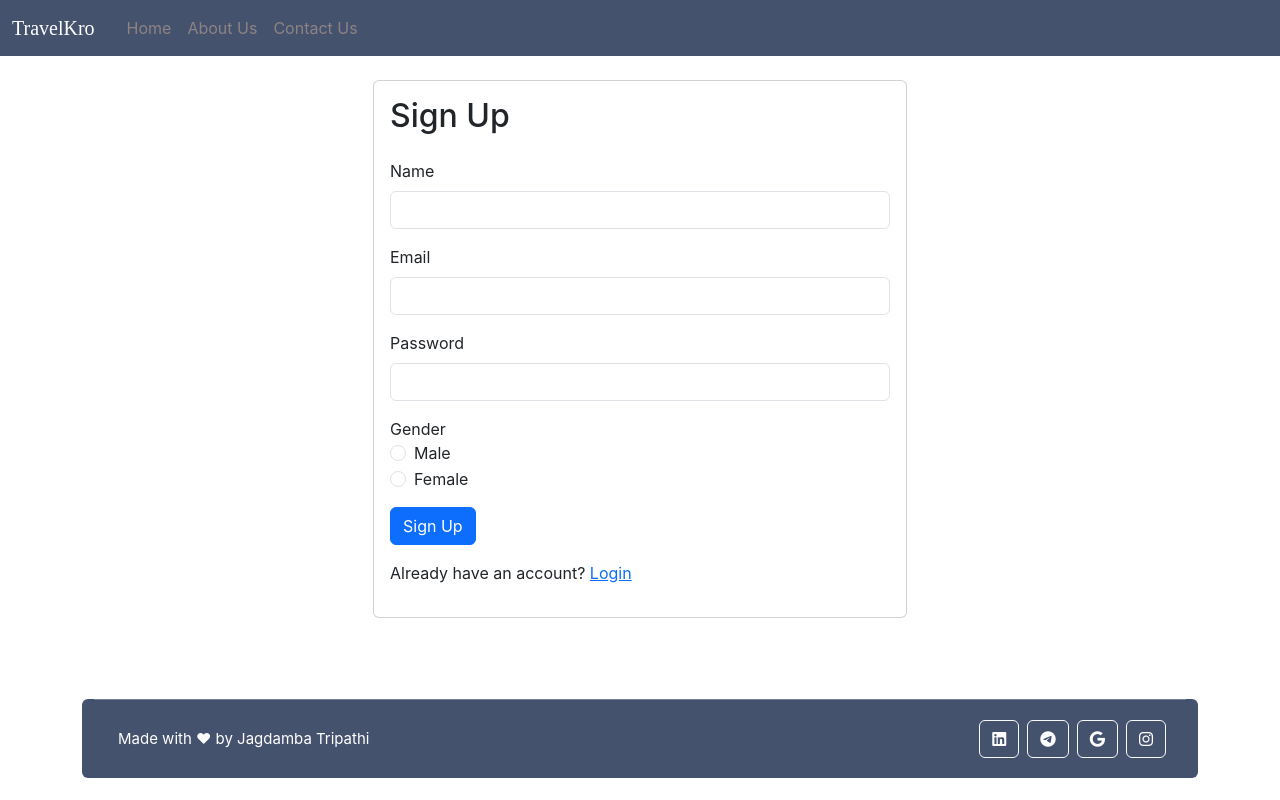
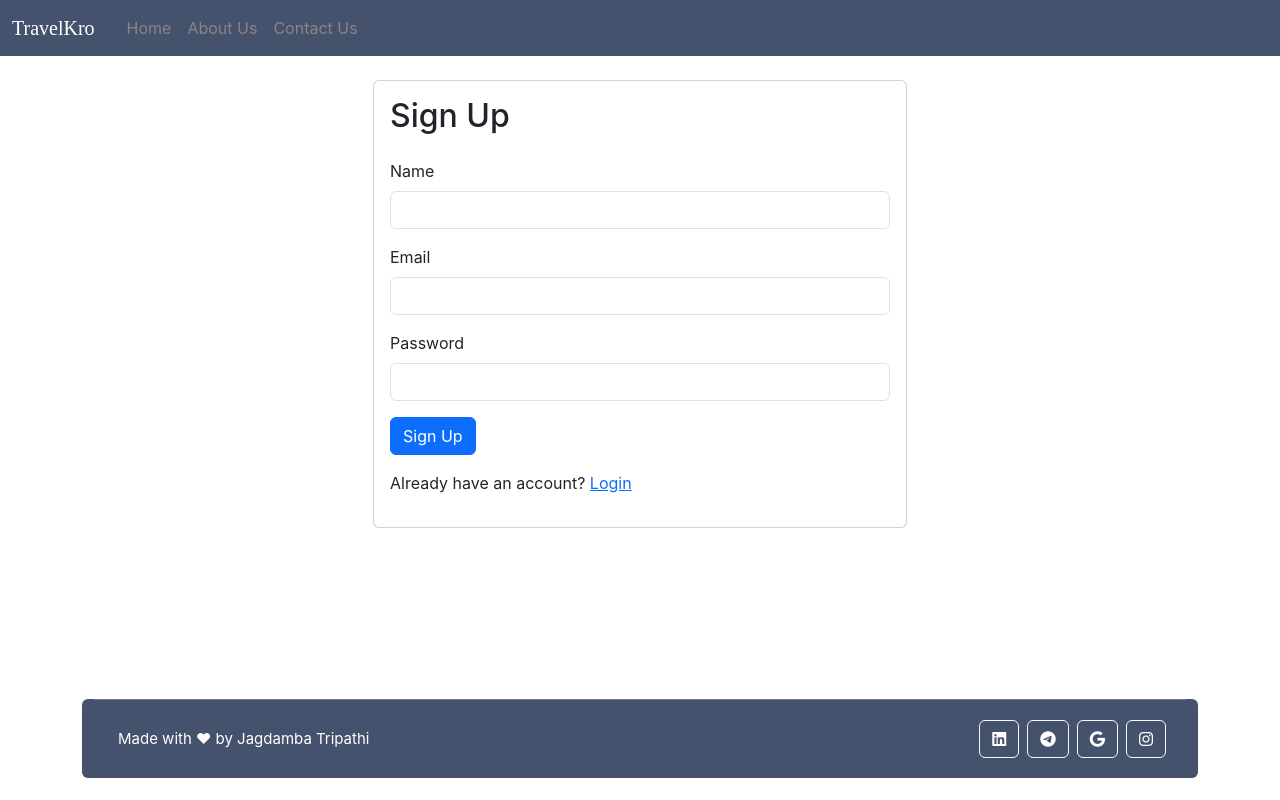
Before and after one commit to jagdtri2003/my-app, a React (Create React App) app: page /signup in a window 1280 px wide. Built offline with nearby package versions, Linux system fonts and the light colour scheme; no server answers; a web font is replaced by a local one.

Commit message:
removed gender in signup

```diff
--- a/src/components/Signup.js
+++ b/src/components/Signup.js
@@ -84,37 +84,6 @@ const Signup = () => {
                     required
                   />
                 </div>
-                <div className="mb-3">
-                <label htmlFor='gender'>Gender</label>
-                  <div className="form-check">
-                    <input
-                      className="form-check-input"
-                      type="radio"
-                      name="gender"
-                      id="male"
-                      value="male"
-                      checked={gender === 'male'}
-                      onChange={() => setGender('male')}
-                    />
-                    <label className="form-check-label" htmlFor="male">
-                      Male
-                    </label>
-                  </div>
-                  <div className="form-check">
-                    <input
-                      className="form-check-input"
-                      type="radio"
-                      name="gender"
-                      id="female"
-                      value="female"
-                      checked={gender === 'female'}
-                      onChange={() => setGender('female')}
-                    />
-                    <label className="form-check-label" htmlFor="female">
-                      Female
-                    </label>
-                  </div>
-                </div>
                 <div className='text-danger mb-3'>
                       {error.substring(9,error.length)}
                 </div>
```
